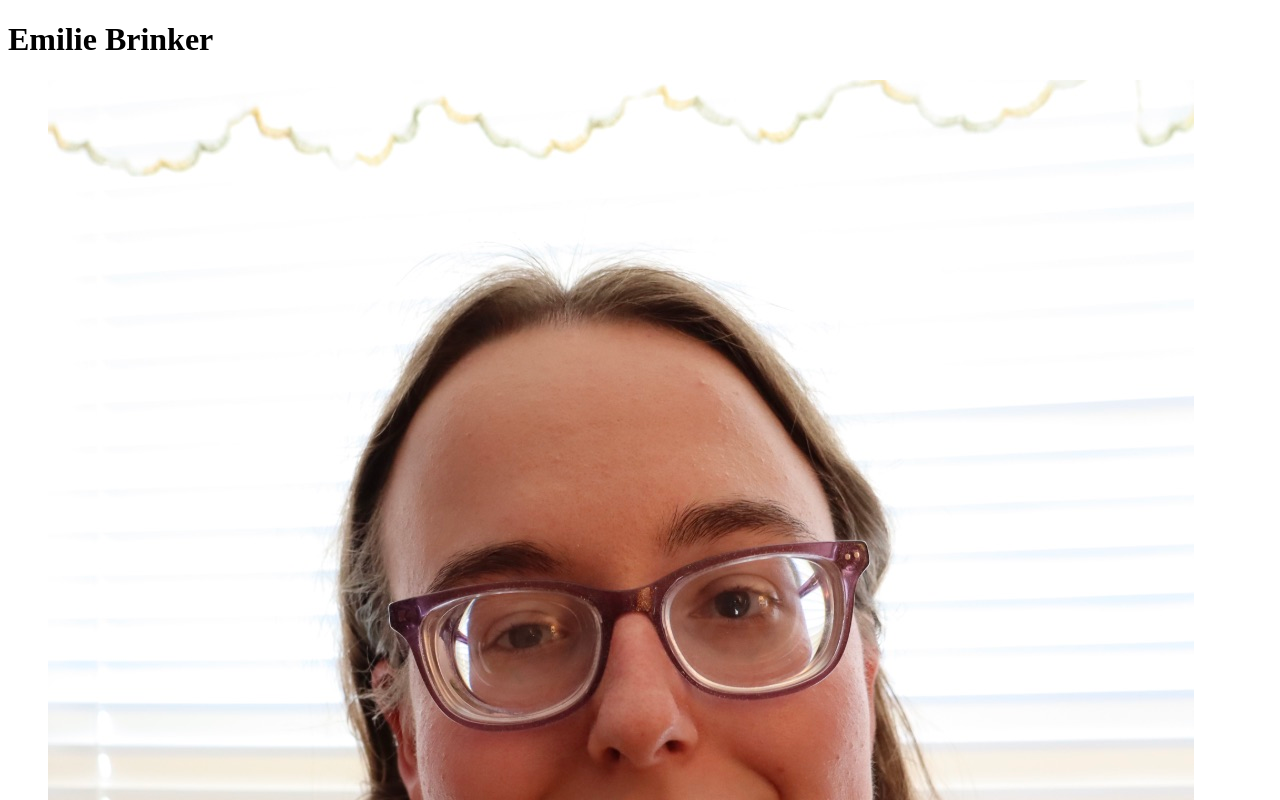
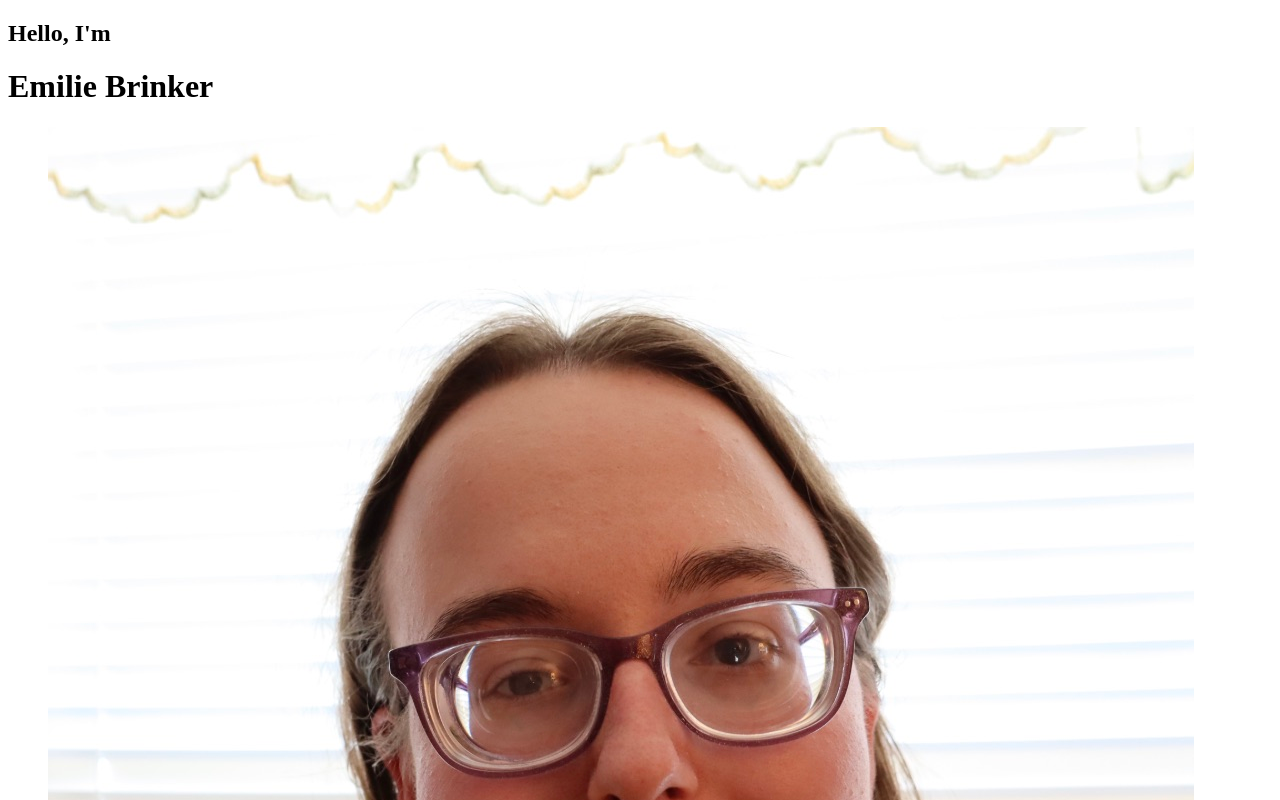
Before and after one commit to Brinkeee/HomePage, a plain HTML site: page index.html in a window 1280 px wide. Shown: the top 800 px of the page. Drawn offline with Linux system fonts and the light colour scheme.

Commit message:
Added boxes

```diff
--- a/index.html
+++ b/index.html
@@ -7,14 +7,21 @@
 </head>
 <body>
 
+<div class="wrapper">
+<header>
+<div class="name">
+  <h2>Hello, I'm</h2>
   <h1>Emilie Brinker</h1>
+</div>
 
-<figure>
+  <figure class="me">
     <img src="EB Photo.jpeg" alt="A picture I took of myself for my photography class">
     <figcaption>
       A picture I took of myself for my photography class
     </figcaption>
-
+  </figure>
+</header>
+<main>
   <hr />
 
   <h2>&#10024; About Emilie Brinker &#10024;</h2>
@@ -49,6 +56,11 @@
   <p>Hey, you made it this far! Thank you for taking the time to look at my homepage, even though it doesn't look all that exciting, haha.</p>
 
   <p>Thanks for reading!</p>
-
+</main>
+<footer>
+  <a href="https://www.linkedin.com/in/emilie-b-657b97348"><i>LinkedIn</i></a>
+  <a href="https://github.com/Brinkeee"><i>GitHub</i></a>
+</footer>
+</div>
 </body>
 </html>
```
Lines whose indentation alone changed are shown as unchanged.
